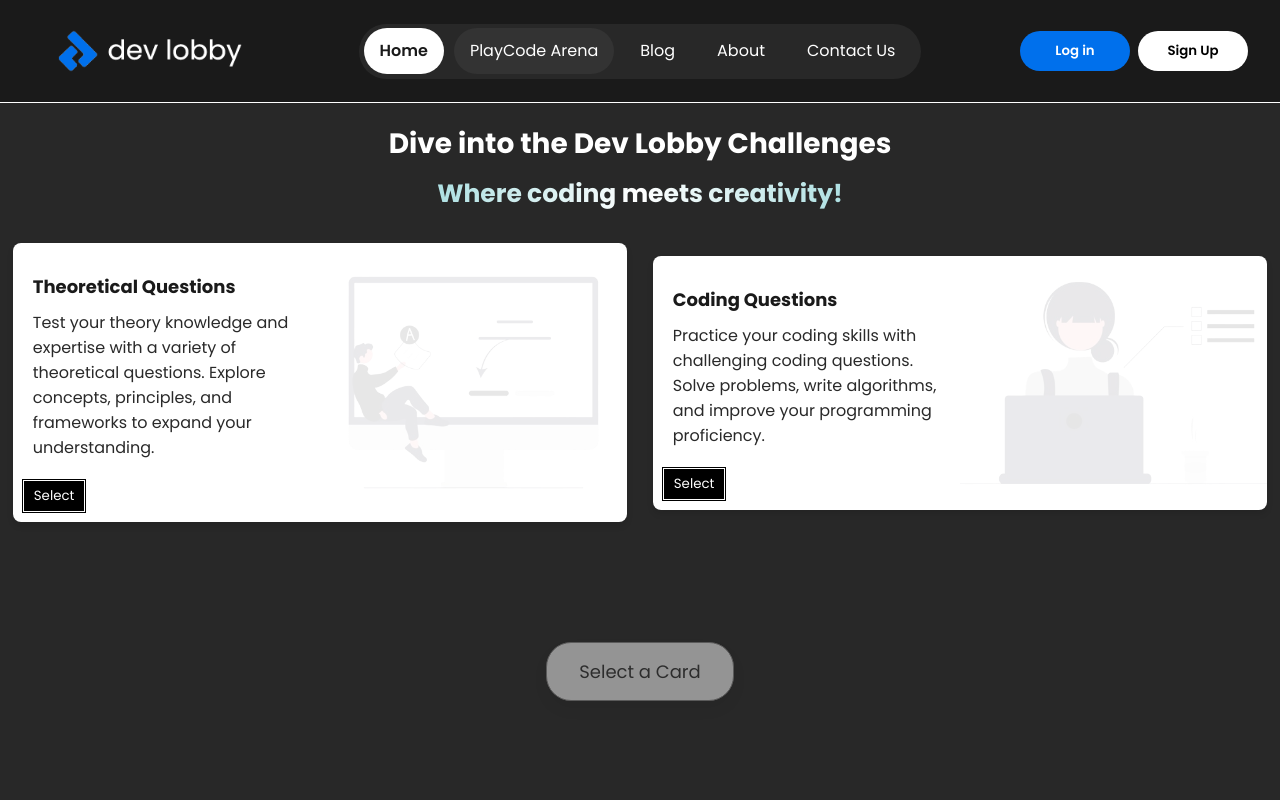
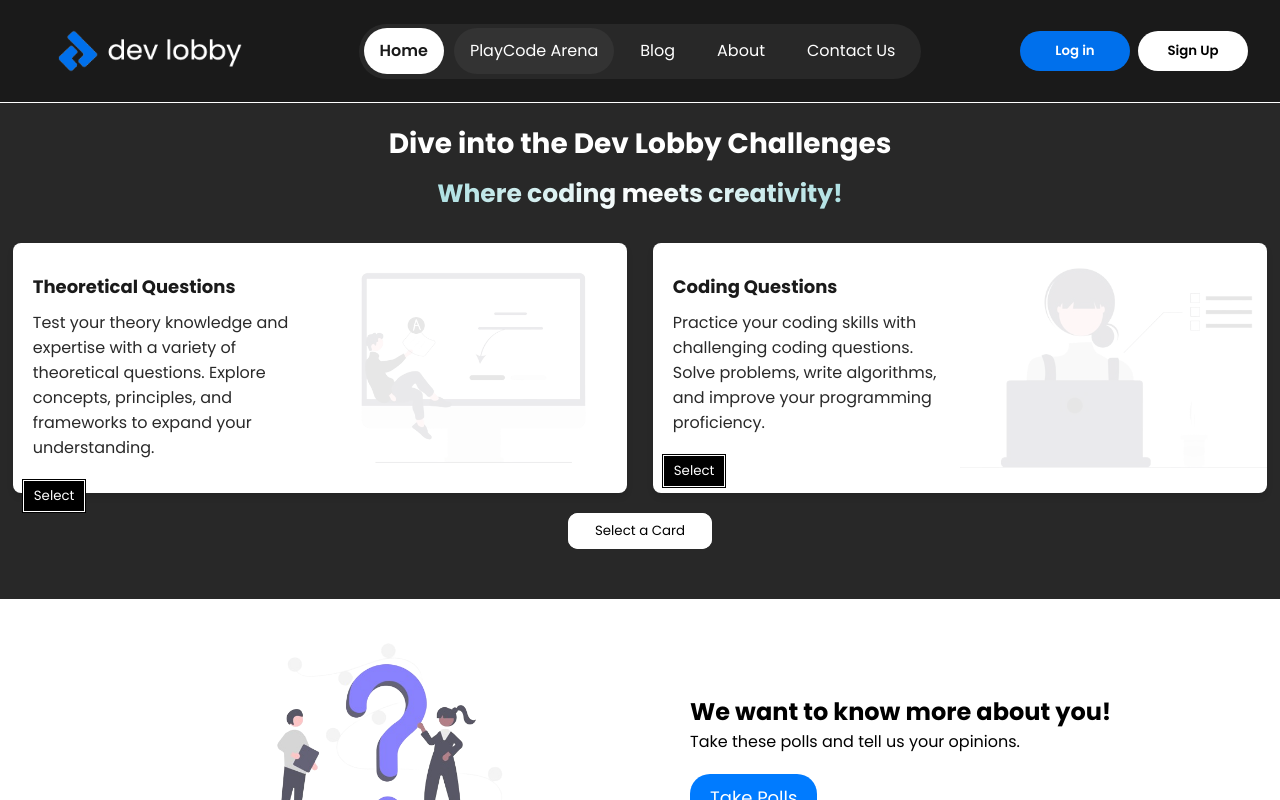
Before and after one commit to edberv1/DevLobby, a React (Create React App) app: page /admin in a window 1280 px wide. Both pictures are taken after a click on the item "PlayCode Arena". Shown: the top 800 px of the page. Built offline with nearby package versions, Linux system fonts and the light colour scheme.

Commit message:
Play arena card selection button style changes and fixing global css calls

```diff
--- a/src/components/atoms/PlayArenaLetsgoButton/PlayArenaLetsgoButton.scss
+++ b/src/components/atoms/PlayArenaLetsgoButton/PlayArenaLetsgoButton.scss
@@ -1,37 +1,80 @@
-.letsgo-button {
-    background-color: #fff;
-    border: 1px solid #8d8c8c;
-    color: #333;
-    padding: 15px 32px;
+.bn5 {
+  padding: 0.6em 2em;
+  border: none;
+  outline: none;
+  color: rgb(0, 0, 0);
+  background: #ffffff;
+  cursor: pointer;
+  position: relative;
+  z-index: 0;
+  border-radius: 10px;
+  text-decoration: none;
+  display: flex;
+  align-items: center;
+  justify-content: center;
   text-align: center;
-    text-decoration: none;
-    display: inline-block;
-    font-size: 18px;
-    margin: 100px auto;
-    transition: all 0.3s ease-in-out;
-    border-radius: 25px;
-    cursor: pointer;
-    box-shadow: 0px 8px 15px rgba(0, 0, 0, 0.1);
+}
 
-    &.active {
-      background-color: #007bff;
-      border-color: #007bff;
-      color: #fff;
-      transform: translateY(-5px);
+.bn5:before {
+  content: "";
+  background: linear-gradient(
+    45deg,
+    #ff0000,
+    #ff7300,
+    #fffb00,
+    #48ff00,
+    #00ffd5,
+    #002bff,
+    #7a00ff,
+    #ff00c8,
+    #ff0000
+  );
+  position: absolute;
+  top: -2px;
+  left: -2px;
+  background-size: 400%;
+  z-index: -1;
+  filter: blur(5px);
+  width: calc(100% + 4px);
+  height: calc(100% + 4px);
+  animation: glowingbn5 20s linear infinite;
+  opacity: 0;
+  transition: opacity 0.3s ease-in-out;
+  border-radius: 10px;
+}
 
-      &:hover {
-        background-color: #0056b3;
-        border-color: #034d9c;
+@keyframes glowingbn5 {
+  0% {
+    background-position: 0 0;
+  }
+  50% {
+    background-position: 400% 0;
+  }
+  100% {
+    background-position: 0 0;
   }
 }
 
-    &:disabled {
-      opacity: 0.5;
-      cursor: not-allowed;
+.bn5:active {
+  color: #000000;
 }
 
-    @media (max-width: 768px) {
-      margin-top: 50px;
-      margin-bottom: 0;
+.bn5:active:after {
+  background: transparent;
 }
+
+.bn5:hover:before {
+  opacity: 1;
 }
+
+.bn5:after {
+  z-index: -1;
+  content: "";
+  position: absolute;
+  width: 100%;
+  height: 100%;
+  background: #ffffff;
+  left: 0;
+  top: 0;
+  border-radius: 10px;
+}
--- a/src/components/atoms/PlayArenaLetsgoButton/index.jsx
+++ b/src/components/atoms/PlayArenaLetsgoButton/index.jsx
@@ -8,13 +8,13 @@ function PlayArenaLetsgoButton({ selectedCard }) {
       {selectedCard !== null ? (
         <Link
           to={selectedCard === 0 ? '/playcodearena/theoretical' : '/playcodearena/practical'}
-          className="letsgo-button active"
+          className="letsgo-button active bn5"
         >
-          Enter Arena →
+          <span>Enter Arena →</span>
         </Link>
       ) : (
-        <button className="letsgo-button" disabled>
-          Select a Card
+        <button className="letsgo-button bn5" disabled>
+          <span>Select a Card</span>
         </button>
       )}
     </div>
--- a/src/components/molecules/PlayArenaCards/PlayArenaCards.scss
+++ b/src/components/molecules/PlayArenaCards/PlayArenaCards.scss
@@ -19,12 +19,13 @@
   border-radius: 8px;
   box-shadow: 0 4px 6px rgba(0, 0, 0, 0.1);
   width: 48%;
+  height: 250px;
   margin-bottom: 20px;
   transition: all 0.3s;
 
   .content {
     padding: 20px;
-    margin-right: 47%;
+    margin-right: 50%;
   }
 
   h2 {
--- a/src/components/molecules/Sidebar/Sidebar.scss
+++ b/src/components/molecules/Sidebar/Sidebar.scss
@@ -74,9 +74,11 @@ ul > img {
   max-height: 100%;
   width: 80%;
   height: 20%;
-}
-span {
-  margin-left: 16px;
+
+  span {
+    margin-left: 16px;
+  }
+
 }
 
 .dark-mode-button-container {
```
Lines whose indentation alone changed are shown as unchanged.
